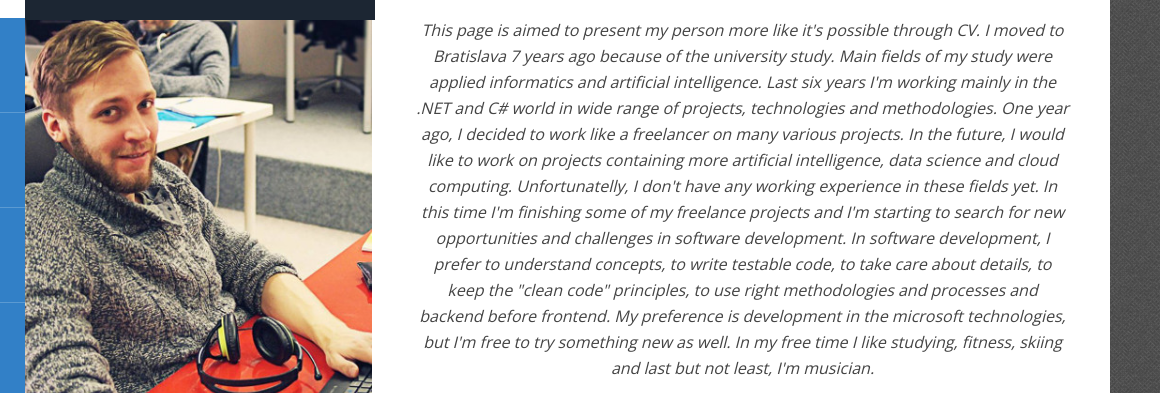
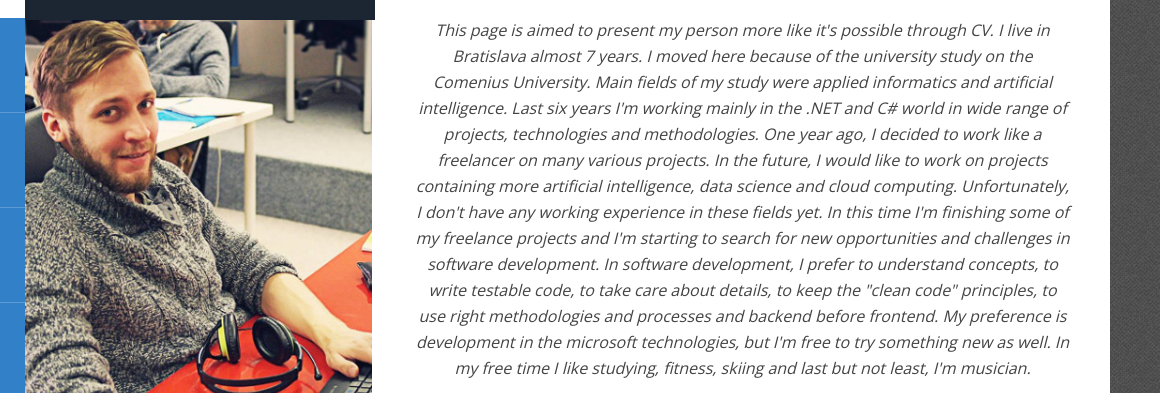
Before and after one commit to cechovsky/cechovsky.github.io, a plain HTML site: page index.html in a window 1280 px wide. Shown: the part 133-526 px from the top of the page, 120-1280 px from the left. Drawn offline with nearby package versions, Linux system fonts and the light colour scheme; some packages are replaced by stand-ins of ours; no server answers; a web font is replaced by a local one.

Commit message:
correction

```diff
--- a/index.html
+++ b/index.html
@@ -64,7 +64,7 @@
 										<div class="block" id="aboutme" style="border-bottom: 0px;">
 											<div class="title"><span>About Me</span></div>
 
-											<p>This page is aimed to present my person more like it's possible through CV. I moved to Bratislava 7 years ago because of the university study. Main fields of my study were applied informatics and artificial intelligence. Last six years I'm working mainly in the .NET and C# world in wide range of projects, technologies and methodologies. One year ago, I decided to work like a freelancer on many various projects. In the future, I would like to work on projects containing more artificial intelligence, data science and cloud computing. Unfortunatelly, I don't have any working experience in these fields yet. In this time I'm finishing some of my freelance projects and I'm starting to search for new opportunities and challenges in software development. In software development, I prefer to understand concepts, to write testable code, to take care about details, to keep the "clean code" principles, to use right methodologies and processes and backend before frontend. My preference is development in the microsoft technologies, but I'm free to try something new as well. In my free time I like studying, fitness, skiing and last but not least, I'm musician.</p>
+											<p>This page is aimed to present my person more like it's possible through CV. I live in Bratislava almost 7 years. I moved here because of the university study on the Comenius University. Main fields of my study were applied informatics and artificial intelligence. Last six years I'm working mainly in the .NET and C# world in wide range of projects, technologies and methodologies. One year ago, I decided to work like a freelancer on many various projects. In the future, I would like to work on projects containing more artificial intelligence, data science and cloud computing. Unfortunately, I don't have any working experience in these fields yet. In this time I'm finishing some of my freelance projects and I'm starting to search for new opportunities and challenges in software development. In software development, I prefer to understand concepts, to write testable code, to take care about details, to keep the "clean code" principles, to use right methodologies and processes and backend before frontend. My preference is development in the microsoft technologies, but I'm free to try something new as well. In my free time I like studying, fitness, skiing and last but not least, I'm musician.</p>
 
 		                                    <div id="download">
 		                                                                    <div id="buttons">
```
